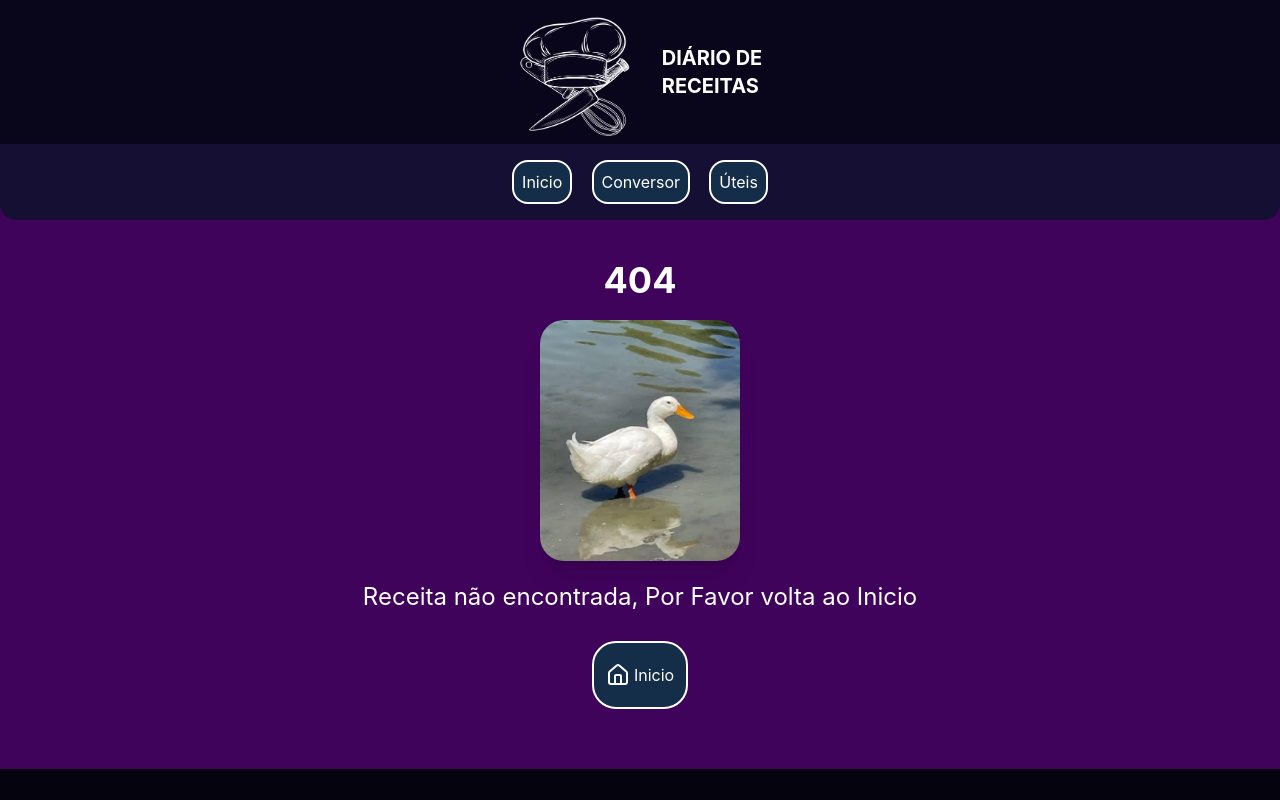
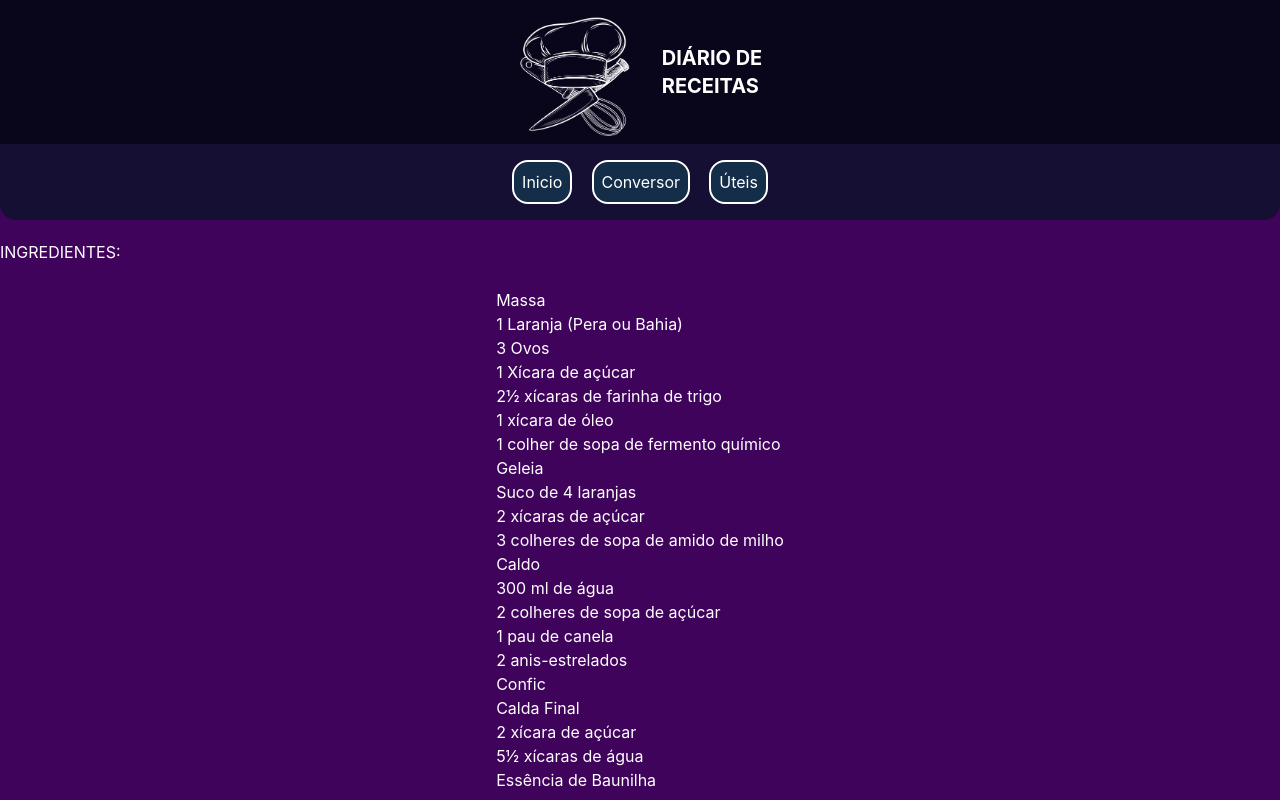
Before and after one commit to joseki-bot/Projeto_Integrador_Mod_D, a React (Vite) app: page / in a window 1280 px wide. Before the commit this address had no page. Shown: the top 800 px of the page. Built offline with nearby package versions, Linux system fonts and the light colour scheme.

Commit message:
Componte Ingredientes feito, iniciando o css

```diff
--- a/src/App.tsx
+++ b/src/App.tsx
@@ -4,7 +4,8 @@ import "./padrao/theme.css";
 import { Logo } from "./componentes/Heading/Logo";
 import { Nave } from "./componentes/Heading/Nave";
 import { Rodape } from "./componentes/Footer/Rodape";
-import NotFound from "./paginas/NotFound";
+import Laranja  from "./paginas/Receitas/Bolos/Laranja";
+
 
 
 export default function App() {
@@ -14,7 +15,7 @@ export default function App() {
       <Nave />
 
       <main>
-        <NotFound />
+        <Laranja />
       </main>
 
       <Rodape />
--- /dev/null
+++ b/src/componentes/Body/Ingredientes/index.tsx
@@ -0,0 +1,42 @@
+import { style } from "./style";
+
+type Ingrediente = {
+    titulo: string;
+    subtitulo?: string;
+    ingredientes: string[];
+};
+
+type Props = {
+    Partes: Ingrediente[];
+};
+
+export default function Ingredientes({ Partes }: Props) {
+    return (
+        <section>
+
+            <div className= {style.caixa}>
+
+                <div className= {style.Titulo}>
+                    <h1 className= {style.T}>INGREDIENTES:</h1>
+                </div>
+
+            <div className= {style.AreaIngredientes}>
+                {Partes.map((parte, index) => (
+
+                    <div key={index}>
+                      <h2>{parte.titulo}</h2>
+                        {parte.subtitulo && <p>{parte.subtitulo}</p>}
+                        <ul>
+                            {parte.ingredientes.map((ingrediente, i) => (
+                                <li key={i}>{ingrediente}</li>
+                            ))}
+                        </ul>
+                    </div>
+
+                ))}
+            </div>
+            </div>
+
+    </section>
+  );
+}
--- /dev/null
+++ b/src/componentes/Body/Ingredientes/style.tsx
@@ -0,0 +1,16 @@
+export const style = {
+  caixa: `
+    flex
+    justify-center
+    gap-6
+    flex-wrap
+    text-[var(--Cor-Fonte)]
+    mt-5
+  `,
+
+  Titulo:`
+    w-full
+    items-center
+    justify-center
+  `,
+};
--- a/src/paginas/Receitas/Bolos/Laranja/index.tsx
+++ b/src/paginas/Receitas/Bolos/Laranja/index.tsx
@@ -0,0 +1,66 @@
+import Ingredientes from "../../../../componentes/Body/Ingredientes";
+
+export default function Laranja() {
+
+  const Partes = [
+    {
+        titulo: "Massa",
+        ingredientes: [
+            "1 Laranja (Pera ou Bahia)",
+            "3 Ovos",
+            "1 Xícara de açúcar",
+            "2½ xícaras de farinha de trigo",
+            "1 xícara de óleo",
+            "1 colher de sopa de fermento químico",
+        ],
+    },
+
+    {
+        titulo: "Geleia",
+        ingredientes: [
+            "Suco de 4 laranjas",
+            "2 xícaras de açúcar",
+            "3 colheres de sopa de amido de milho",
+        ],
+    },
+
+    {
+        titulo: "Caldo",
+        ingredientes: [
+            "300 ml de água",
+            "2 colheres de sopa de açúcar",
+            "1 pau de canela",
+            "2 anis-estrelados",
+        ],
+    },
+
+    {
+        titulo: "Confic",
+        subtitulo: "Calda 1",
+        ingredientes: [
+            "1 xícara de açúcar",
+            "3 xícaras de água",
+        ],
+
+        subtitulo: "Calda 2",
+        ingredientes: [
+            "1 xícara de açúcar",
+            "3 xícaras de água",
+        ],
+
+        subtitulo: "Calda Final",
+        ingredientes: [
+            "2 xícara de açúcar",
+            "5½ xícaras de água",
+            "Essência de Baunilha"
+      ],
+    },
+
+  ];
+
+  return (
+    <>
+      <Ingredientes Partes={Partes} />
+    </>
+  );
+}
--- a/src/templates/index.tsx
+++ b/src/templates/index.tsx
@@ -10,7 +10,7 @@ export default function Templates() {
       <Nave />
 
       <main>
-        <Inicio />
+        <BoloLaranja />
       </main>
 
       <Rodape />
```
Also changed, not shown: src/paginas/Receitas/Bolos/Laranja/style.tsx (deleted).
